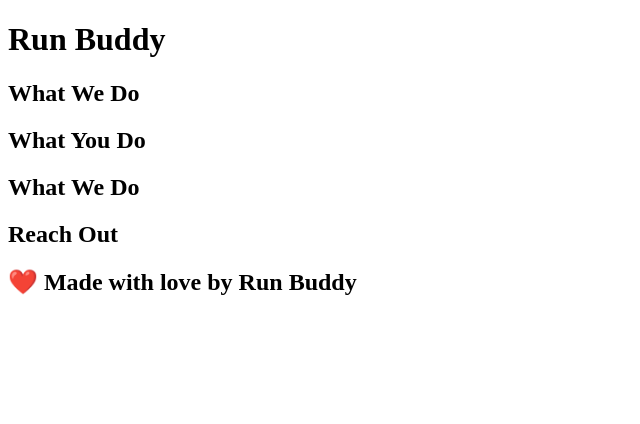
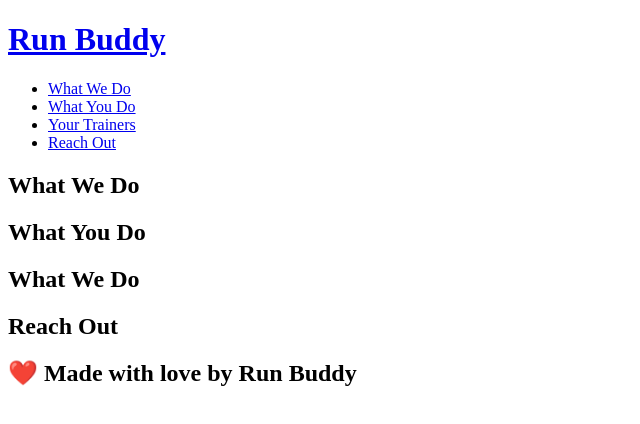
Before and after one commit to Davelpz-tech/Davelpz-tech.github.io, a plain HTML site: page index.html in a window 1280 px wide. Shown: the whole page, without its empty margins (0-640 px from the left). Drawn offline with Linux system fonts and the light colour scheme.

Commit message:
Adding Navigation lists

```diff
--- a/index.html
+++ b/index.html
@@ -11,7 +11,27 @@
 
     <!-- navigation -->
     <header>
-        <h1>Run Buddy</h1>
+        <h1>
+            <a href="/">Run Buddy</a>
+        </h1>
+
+        <nav>
+            <!-- unordered list element -->
+            <ul>
+                <li>
+                    <a href="#what-we-do">What We Do</a>
+                </li>
+                <li>
+                    <a href="#what-you-do">What You Do</a>
+                </li>
+                <li>
+                    <a href="#your-trainers">Your Trainers</a>
+                </li>
+                <li>
+                    <a href="#reach-out">Reach Out</a>
+                </li>
+            </ul>
+        </nav>
     </header>
 
     <!-- hero card -->
```
